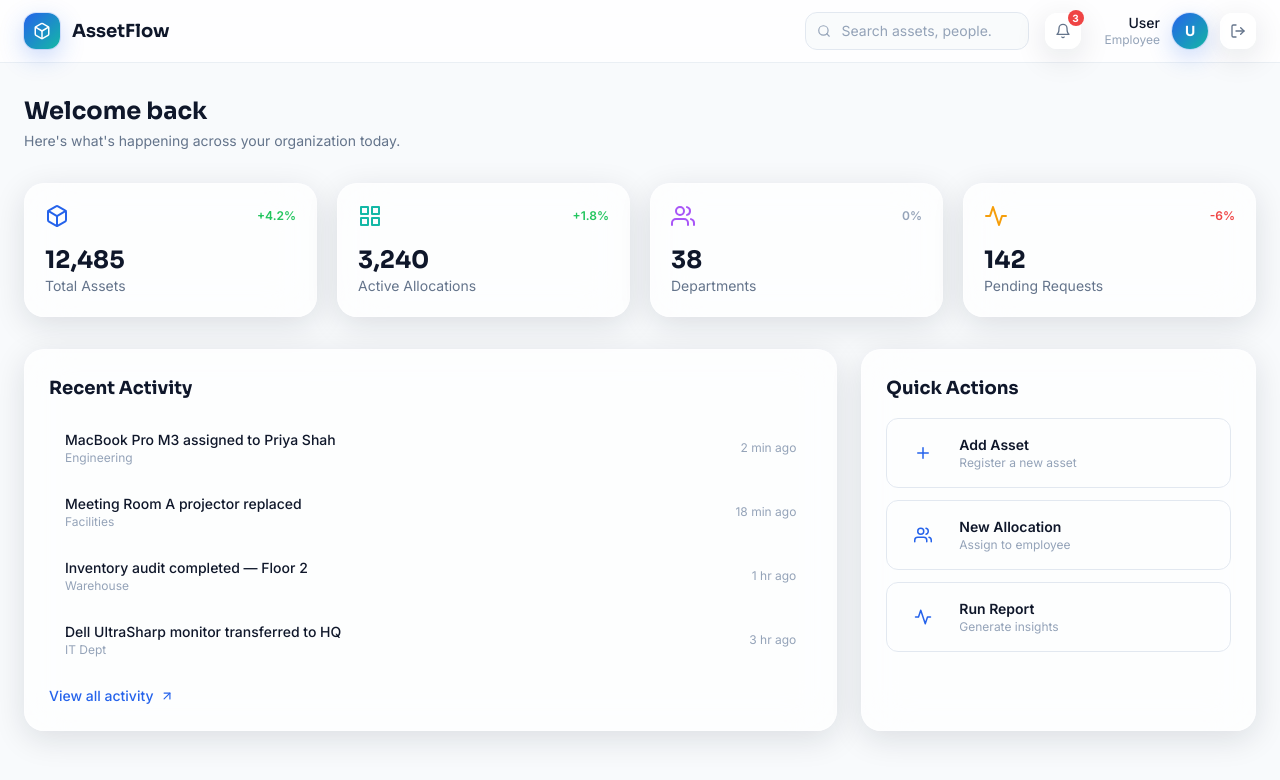
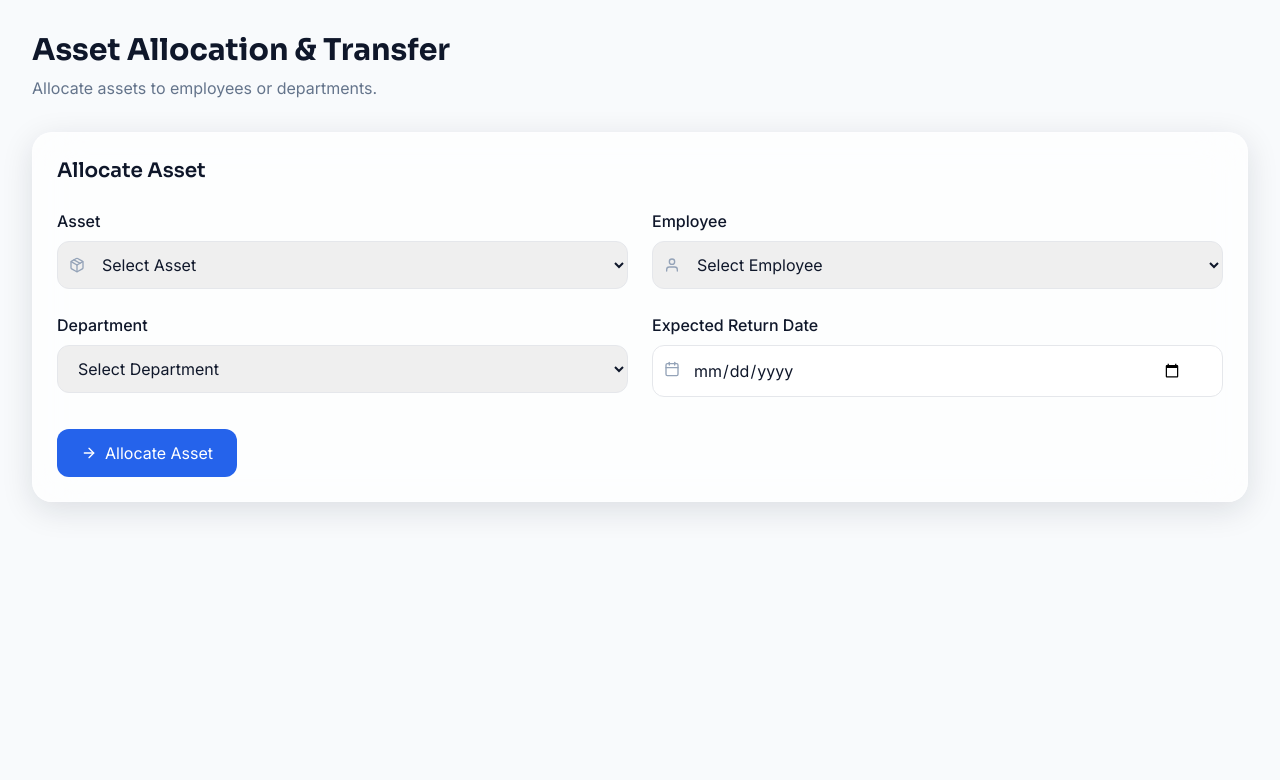
Before and after one commit to priyasatyam5/Assetflow, a React (Vite) app in the folder frontend/: page /allocation in a window 1280 px wide. Before the commit this address led to /dashboard. Shown: the top 780 px of the page. Built offline with nearby package versions, Linux system fonts and the light colour scheme; no server answers; sample sign-in values are in the browser's storage.

Commit message:
Added Asset Allocation page

```diff
--- a/frontend/src/App.jsx
+++ b/frontend/src/App.jsx
@@ -2,6 +2,7 @@ import { Routes, Route, Navigate } from 'react-router-dom';
 import { AnimatePresence } from 'framer-motion';
 import LoginPage from './pages/auth/LoginPage.jsx';
 import DashboardPage from './pages/dashboard/DashboardPage.jsx';
+import AssetAllocationPage from "./pages/allocation/AssetAllocationPage";
 
 // Protect routes that require authentication
 function ProtectedRoute({ children }) {
@@ -41,6 +42,15 @@ function App() {
             </ProtectedRoute>
           }
         />
+   <Route
+  path="/allocation"
+  element={
+    <ProtectedRoute>
+      <AssetAllocationPage />
+    </ProtectedRoute>
+  }
+/>
+
         <Route path="/" element={<Navigate to="/dashboard" replace />} />
         <Route path="*" element={<Navigate to="/dashboard" replace />} />
       </Routes>
--- /dev/null
+++ b/frontend/src/pages/allocation/AssetAllocationPage.jsx
@@ -0,0 +1,145 @@
+import { useState } from "react";
+import {
+  FiPackage,
+  FiUser,
+  FiCalendar,
+  FiArrowRight,
+} from "react-icons/fi";
+
+export default function AssetAllocationPage() {
+  const [asset, setAsset] = useState("");
+  const [employee, setEmployee] = useState("");
+  const [department, setDepartment] = useState("");
+  const [returnDate, setReturnDate] = useState("");
+
+  return (
+    <div className="min-h-screen bg-surface dark:bg-surface-dark p-8">
+      <div className="max-w-7xl mx-auto">
+
+        <h1 className="text-3xl font-bold text-ink dark:text-white">
+          Asset Allocation & Transfer
+        </h1>
+
+        <p className="text-slate-500 mt-2 mb-8">
+          Allocate assets to employees or departments.
+        </p>
+
+        <div className="glass-panel rounded-xl2 p-6">
+
+          <h2 className="text-xl font-semibold mb-6">
+            Allocate Asset
+          </h2>
+
+          <div className="grid md:grid-cols-2 gap-6">
+
+            {/* Asset */}
+
+            <div>
+              <label className="block mb-2 font-medium">
+                Asset
+              </label>
+
+              <div className="relative">
+
+                <FiPackage className="absolute left-3 top-4 text-slate-400" />
+
+                <select
+                  value={asset}
+                  onChange={(e) => setAsset(e.target.value)}
+                  className="w-full rounded-xl border px-10 py-3"
+                >
+                  <option value="">Select Asset</option>
+                  <option>Laptop AF-0114</option>
+                  <option>Monitor AF-0201</option>
+                  <option>Printer AF-0150</option>
+                </select>
+
+              </div>
+            </div>
+
+            {/* Employee */}
+
+            <div>
+
+              <label className="block mb-2 font-medium">
+                Employee
+              </label>
+
+              <div className="relative">
+
+                <FiUser className="absolute left-3 top-4 text-slate-400" />
+
+                <select
+                  value={employee}
+                  onChange={(e) => setEmployee(e.target.value)}
+                  className="w-full rounded-xl border px-10 py-3"
+                >
+                  <option value="">Select Employee</option>
+                  <option>Priya</option>
+                  <option>Raj</option>
+                  <option>Kiran</option>
+                </select>
+
+              </div>
+
+            </div>
+
+            {/* Department */}
+
+            <div>
+
+              <label className="block mb-2 font-medium">
+                Department
+              </label>
+
+              <select
+                value={department}
+                onChange={(e) => setDepartment(e.target.value)}
+                className="w-full rounded-xl border px-4 py-3"
+              >
+                <option value="">Select Department</option>
+                <option>Engineering</option>
+                <option>HR</option>
+                <option>Finance</option>
+              </select>
+
+            </div>
+
+            {/* Return Date */}
+
+            <div>
+
+              <label className="block mb-2 font-medium">
+                Expected Return Date
+              </label>
+
+              <div className="relative">
+
+                <FiCalendar className="absolute left-3 top-4 text-slate-400" />
+
+                <input
+                  type="date"
+                  value={returnDate}
+                  onChange={(e) => setReturnDate(e.target.value)}
+                  className="w-full rounded-xl border px-10 py-3"
+                />
+
+              </div>
+
+            </div>
+
+          </div>
+
+          <button
+            className="mt-8 flex items-center gap-2 rounded-xl bg-blue-600 hover:bg-blue-700 text-white px-6 py-3"
+          >
+            <FiArrowRight />
+            Allocate Asset
+          </button>
+
+        </div>
+
+      </div>
+    </div>
+  );
+}
```
Also changed, not shown: 1 other file (tests, documents, lock files or other folders).
